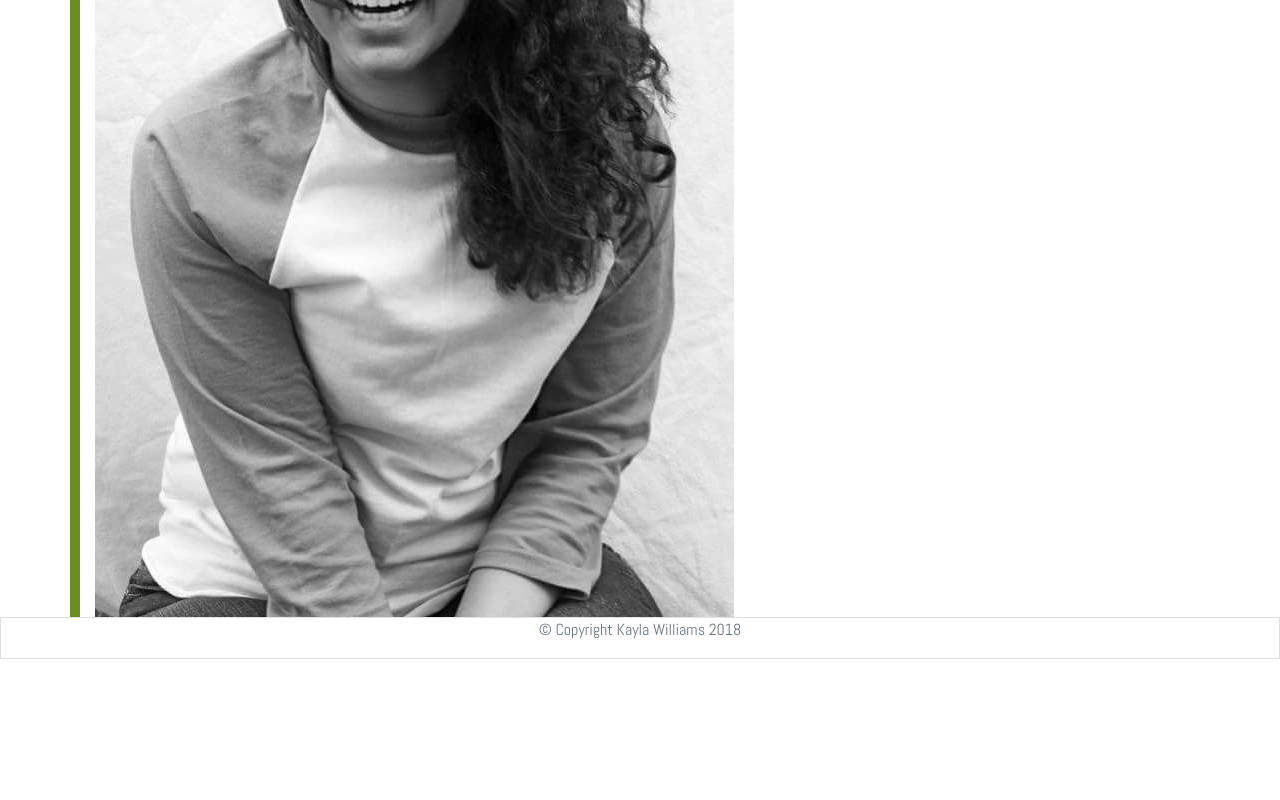
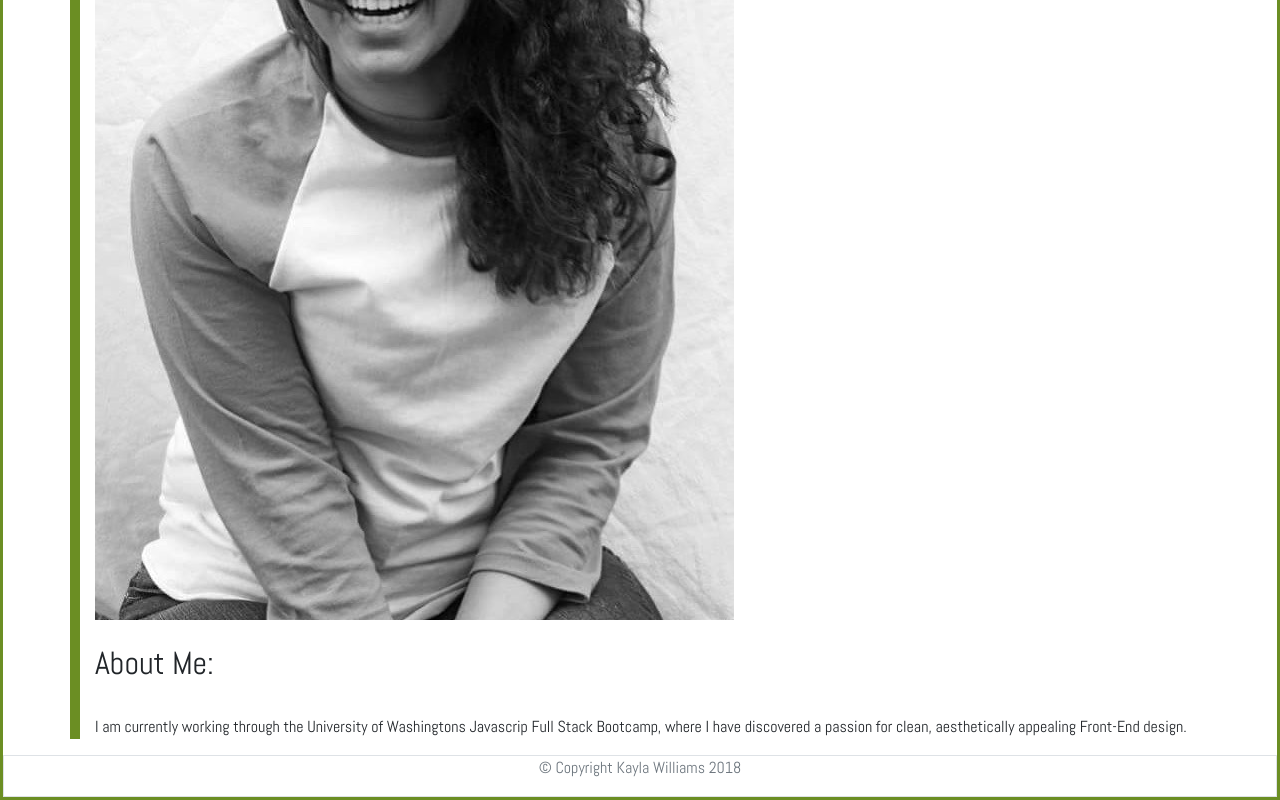
Before and after one commit to Kayla312/Portfolio--KaylaWilliams, a plain HTML site: page index.html in a window 1280 px wide. Shown: the part 625-1425 px from the top of the page. Before the commit the page ends 1284 px from the top, so only its background shows below. Drawn offline with nearby package versions, Linux system fonts and the light colour scheme; a script that the page names is missing.

Commit message:
changes to stay on personal brand

```diff
--- a/assets/CSS/style.css
+++ b/assets/CSS/style.css
@@ -1,14 +1,16 @@
 * {
     font-family: 'Abel', sans-serif;
-    /* border: 10px olivedrab; */
 }
 body{
     display:block;
-    border: 10px olivedrab;
+    border: 3px solid olivedrab;
     margin: 0;
 }
 a {
     color: olivedrab !important;
+}
+a :hover {
+    background-color:rgb(40, 54, 11);
 }
 .nav-link {
     display: block;
@@ -16,6 +18,7 @@ a {
     font-size: 20px;
     font-weight: bold;
 }
+
 .container {
    border-left:10px solid olivedrab !important;
 }
--- a/index.html
+++ b/index.html
@@ -42,6 +42,17 @@
                 </h2>
             <br>
             <img class="img-fluid justify-center" src="assets/Images/myFace.jpg" alt="Photo_of_Kayla_Williams">
+            <br> <br>
+                <h2>
+                    About Me:
+                </h2>
+            <br>
+                <p>
+                    I am currently working through the University of Washingtons Javascrip Full Stack Bootcamp, where I have discovered a passion for clean, aesthetically appealing Front-End design.
+                </p>
+                <p>
+
+                </p>
         </div>
     </div>
     <footer class="border">
```
Lines whose indentation alone changed are shown as unchanged.
